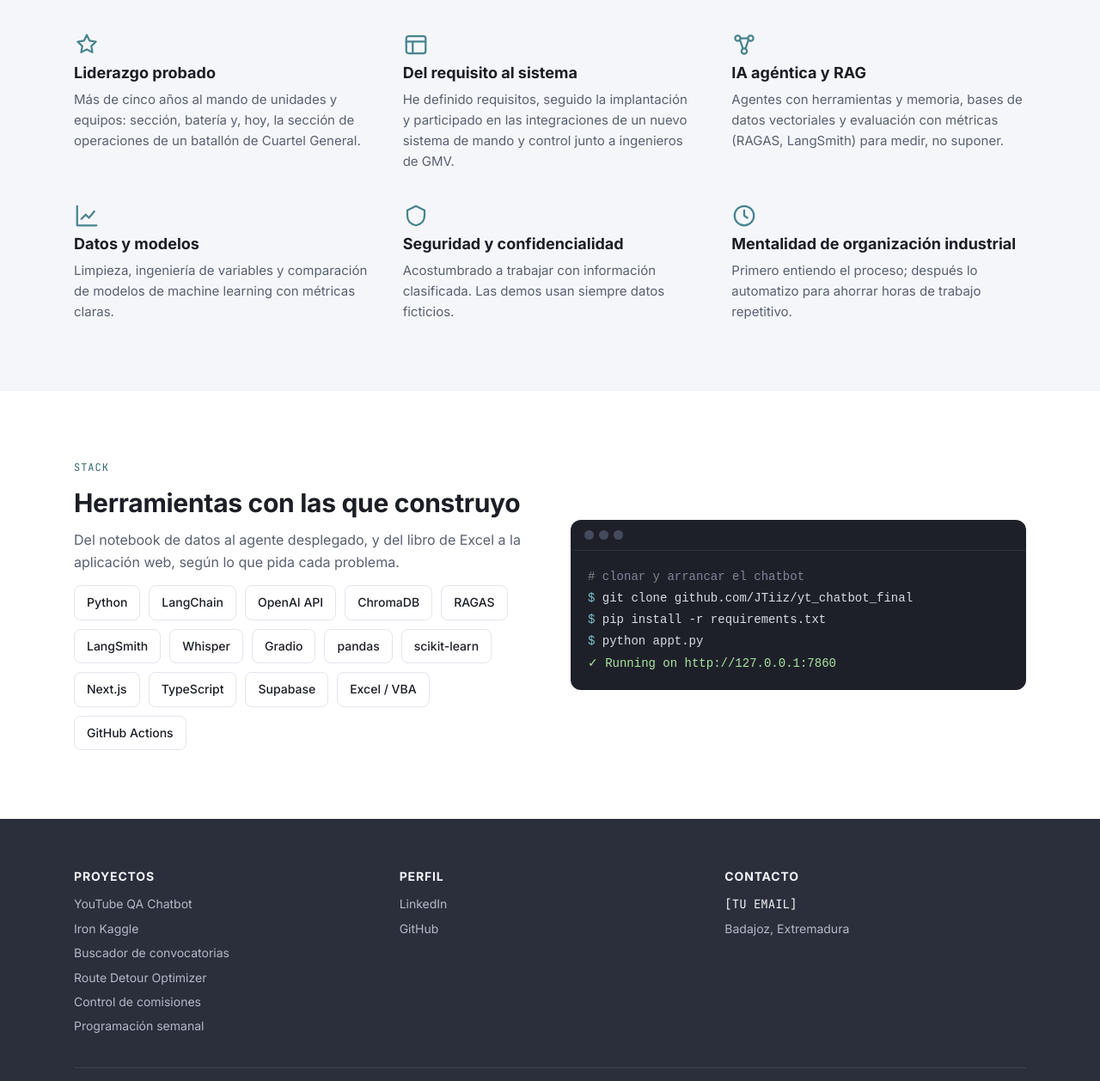
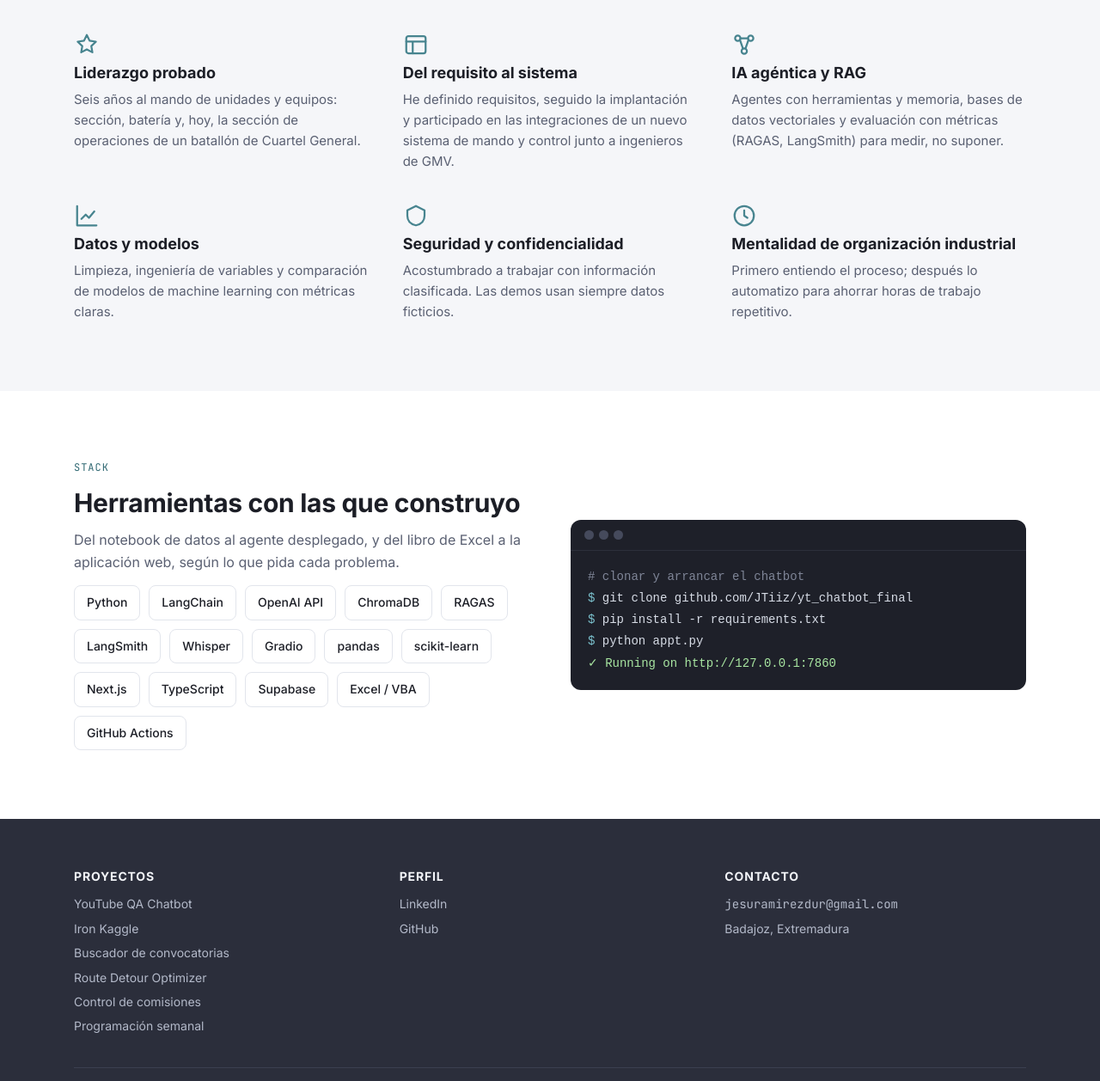
Before and after one commit to JTiiz/JTiiz.github.io, a plain HTML site: page index.html in a window 1280 px wide. Shown: the part 4890-6148 px from the top of the page at 86% size. Drawn offline with Linux system fonts and the light colour scheme.

Commit message:
Seis años de mando y correo de contacto

```diff
--- a/index.html
+++ b/index.html
@@ -347,7 +347,7 @@ footer .inner{padding-block:56px 32px;display:flex;flex-direction:column;gap:36p
       <div class="feat">
         <svg viewBox="0 0 24 24" fill="none" stroke="currentColor" stroke-width="1.8" stroke-linecap="round" stroke-linejoin="round" aria-hidden="true"><path d="M12 3l2.6 5.3 5.9.9-4.3 4.1 1 5.8L12 16.4 6.8 19.1l1-5.8L3.5 9.2l5.9-.9z"/></svg>
         <h3>Liderazgo probado</h3>
-        <p>Más de cinco años al mando de unidades y equipos: sección, batería y, hoy, la sección de operaciones de un batallón de Cuartel General.</p>
+        <p>Seis años al mando de unidades y equipos: sección, batería y, hoy, la sección de operaciones de un batallón de Cuartel General.</p>
       </div>
       <div class="feat">
         <svg viewBox="0 0 24 24" fill="none" stroke="currentColor" stroke-width="1.8" stroke-linecap="round" stroke-linejoin="round" aria-hidden="true"><rect x="3" y="4" width="18" height="16" rx="2"/><path d="M3 9h18M9 9v11"/></svg>
@@ -402,7 +402,7 @@ footer .inner{padding-block:56px 32px;display:flex;flex-direction:column;gap:36p
     <div class="cols">
       <div><h4>Proyectos</h4><ul><li><a href="#proyectos">YouTube QA Chatbot</a></li><li><a href="#proyectos">Iron Kaggle</a></li><li><a href="#proyectos">Buscador de convocatorias</a></li><li><a href="#proyectos">Route Detour Optimizer</a></li><li><a href="#proyectos">Control de comisiones</a></li><li><a href="#proyectos">Programación semanal</a></li></ul></div>
       <div><h4>Perfil</h4><ul><li><a href="https://www.linkedin.com/in/jes%C3%BAs-ram%C3%ADrez-dur%C3%A1n-618083404">LinkedIn</a></li><li><a href="https://github.com/JTiiz">GitHub</a></li></ul></div>
-      <div><h4>Contacto</h4><ul><li><span class="mail">[TU EMAIL]</span></li><li>Badajoz, Extremadura</li></ul></div>
+      <div><h4>Contacto</h4><ul><li><a class="mail" href="mailto:jesuramirezdur@gmail.com">jesuramirezdur@gmail.com</a></li><li>Badajoz, Extremadura</li></ul></div>
     </div>
     <div class="legal"><span>© 2026 Jesús Ramírez Durán</span><span>Publicado con GitHub Pages</span></div>
   </div>
```
